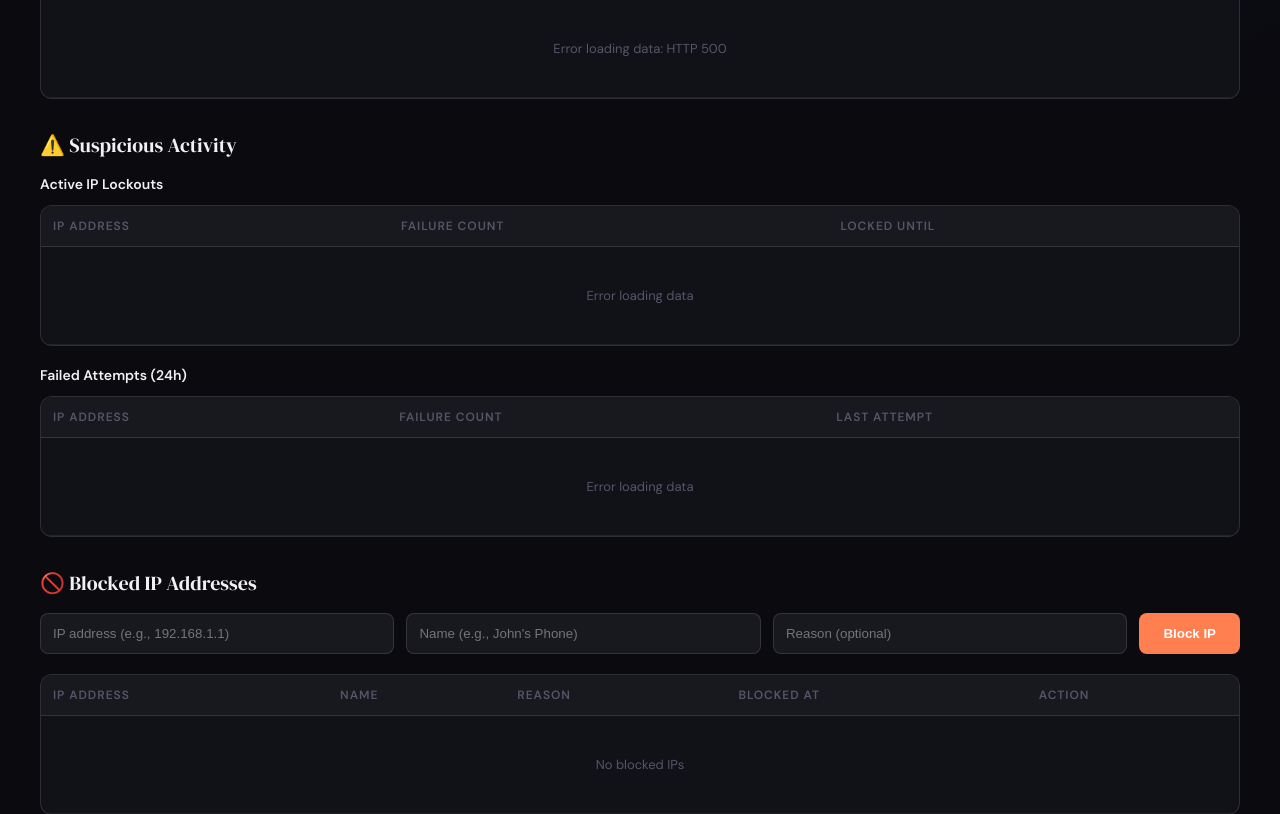
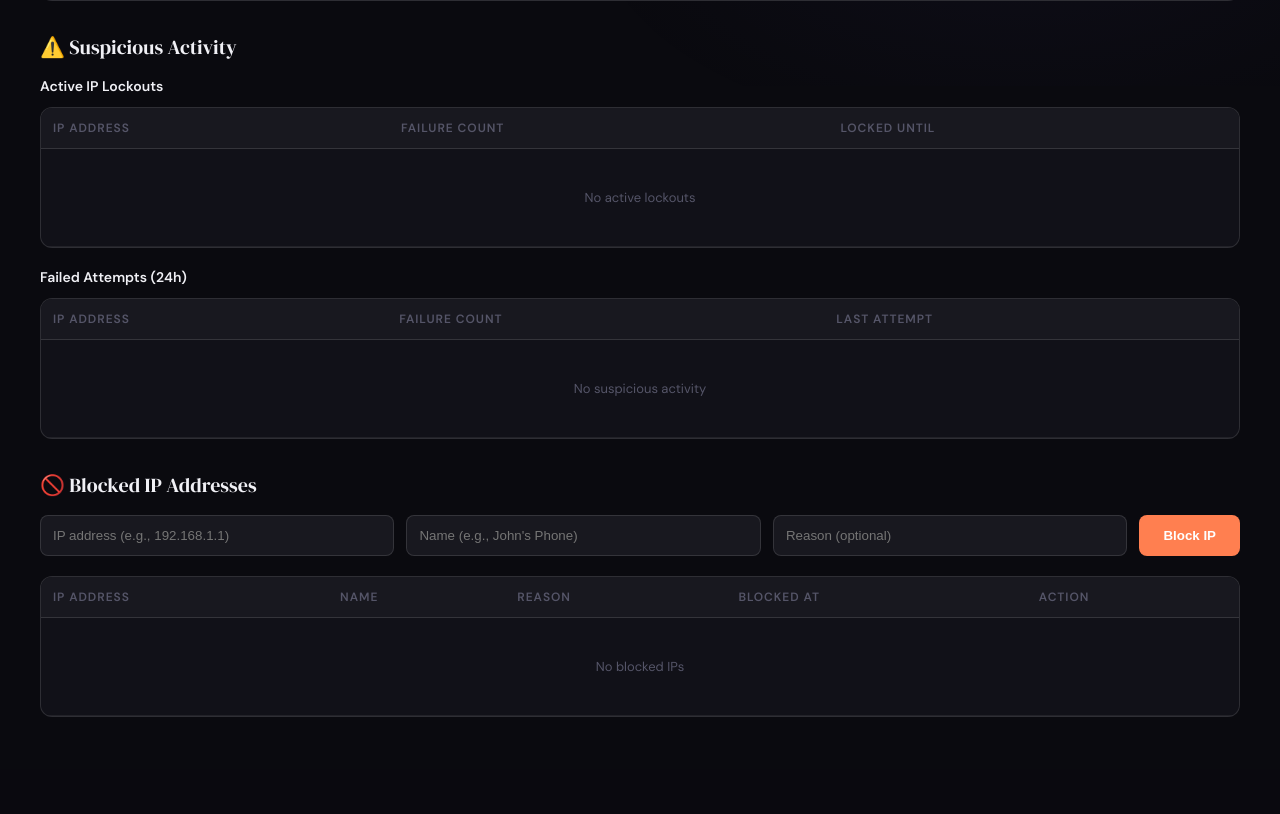
Before and after one commit to fthomas27/students-assistant, a Flask app: page /admin in a window 1280 px wide. Shown: the part 714-1528 px from the top of the page. After the commit the page ends 1431 px from the top, so only its background shows below. Run offline with Flask 3, Linux system fonts and the light colour scheme; the visitor is signed in with stand-in values (Sample User, id 1); data that the repository does not hold is empty; some libraries are stand-ins or nearby versions.

Commit message:
Revert "Fix: Improve admin data loading error handling and database connectio…"

```diff
--- a/app.py
+++ b/app.py
@@ -223,8 +223,6 @@
 
 def get_db():
     url = os.environ.get("DATABASE_URL", "")
-    if not url:
-        raise ValueError("DATABASE_URL environment variable not set")
     if url.startswith("postgres://"):
         url = url.replace("postgres://", "postgresql://", 1)
     return psycopg2.connect(url, cursor_factory=psycopg2.extras.RealDictCursor)
@@ -1635,12 +1633,9 @@
             r["attempted_at"] = r["attempted_at"].isoformat() if r["attempted_at"] else None
 
         return jsonify({"attempts": rows})
-    except (ValueError, psycopg2.OperationalError) as e:
-        log.warning(f"Database connection error in login attempts: {e}")
-        return jsonify({"error": "Database connection failed. Please check system configuration.", "attempts": []}), 500
     except Exception as e:
         log.exception("Error fetching login attempts")
-        return jsonify({"error": str(e), "attempts": []}), 500
+        return jsonify({"error": str(e)}), 500
 
 
 @app.route("/api/admin/suspicious-activity")
@@ -1677,12 +1672,9 @@
             "suspicious_ips": suspicious_ips,
             "active_lockouts": lockouts
         })
-    except (ValueError, psycopg2.OperationalError) as e:
-        log.warning(f"Database connection error in suspicious activity: {e}")
-        return jsonify({"error": "Database connection failed. Please check system configuration.", "suspicious_ips": [], "active_lockouts": []}), 500
     except Exception as e:
         log.exception("Error fetching suspicious activity")
-        return jsonify({"error": str(e), "suspicious_ips": [], "active_lockouts": []}), 500
+        return jsonify({"error": str(e)}), 500
 
 
 @app.route("/api/admin/claude-usage")
@@ -1718,7 +1710,7 @@
         })
     except Exception as e:
         log.exception("Error fetching Claude usage")
-        return jsonify({"error": str(e), "tokens_used": 0, "tokens_limit": 1000000, "percent_used": 0}), 500
+        return jsonify({"error": str(e), "tokens_used": 0, "tokens_limit": 1000000}), 500
 
 
 @app.route("/api/lockdown-status")
@@ -1804,12 +1796,9 @@
         return jsonify({
             "blocked_ips": [{"ip": row["ip_address"], "name": row["ip_name"], "blocked_at": row["blocked_at"].isoformat() if row["blocked_at"] else None, "reason": row["reason"]} for row in blocked]
         })
-    except (ValueError, psycopg2.OperationalError) as e:
-        log.warning(f"Database connection error in blocked IPs: {e}")
-        return jsonify({"error": "Database connection failed. Please check system configuration.", "blocked_ips": []}), 500
     except Exception as e:
         log.exception("Error getting blocked IPs")
-        return jsonify({"error": str(e), "blocked_ips": []}), 500
+        return jsonify({"error": str(e)}), 500
 
 
 @app.route("/api/admin/block-ip", methods=["POST"])
--- a/templates/admin.html
+++ b/templates/admin.html
@@ -407,14 +407,7 @@
       return r.json();
     })
     .then(data => {
-      if (data.error) {
-        console.error('API error in login attempts:', data.error);
-        var errorMsg = data.error.includes('Database') ? 'Database connection error - ' + data.error : data.error;
-        document.getElementById('login-tbody').innerHTML = '<tr><td colspan="6" class="empty-state">' + errorMsg + '</td></tr>';
-        return;
-      }
-
-      if (!data.attempts || data.attempts.length === 0) {
+      if (!data.attempts) {
         document.getElementById('login-tbody').innerHTML = '<tr><td colspan="6" class="empty-state">No login attempts found</td></tr>';
         return;
       }
@@ -448,7 +441,7 @@
     })
     .catch(e => {
       console.error('Error loading login attempts:', e);
-      var errorMsg = e.name === 'AbortError' ? 'Request timeout - server not responding' : 'Error loading data: ' + e.message;
+      var errorMsg = e.name === 'AbortError' ? 'Request timeout - server not responding' : 'Error loading data';
       document.getElementById('login-tbody').innerHTML = '<tr><td colspan="6" class="empty-state">' + errorMsg + '</td></tr>';
     });
 }
@@ -462,16 +455,6 @@
       return r.json();
     })
     .then(data => {
-      if (data.error) {
-        console.error('API error in suspicious activity:', data.error);
-        var errorMsg = data.error.includes('Database') ? 'Database connection error' : 'Error loading data';
-        document.getElementById('suspicious-tbody').innerHTML = '<tr><td colspan="3" class="empty-state">' + errorMsg + '</td></tr>';
-        document.getElementById('lockout-tbody').innerHTML = '<tr><td colspan="3" class="empty-state">' + errorMsg + '</td></tr>';
-        document.getElementById('suspicious-count').textContent = '0';
-        document.getElementById('lockout-count').textContent = '0';
-        return;
-      }
-
       if (!data.suspicious_ips || !data.active_lockouts) return;
 
       var suspiciousTbody = document.getElementById('suspicious-tbody');
@@ -514,11 +497,9 @@
     })
     .catch(e => {
       console.error('Error loading suspicious activity:', e);
-      var errorMsg = e.name === 'AbortError' ? 'Request timeout' : 'Error loading data';
+      var errorMsg = e.name === 'AbortError' ? 'Timeout' : 'Error loading data';
       document.getElementById('suspicious-tbody').innerHTML = '<tr><td colspan="3" class="empty-state">' + errorMsg + '</td></tr>';
       document.getElementById('lockout-tbody').innerHTML = '<tr><td colspan="3" class="empty-state">' + errorMsg + '</td></tr>';
-      document.getElementById('suspicious-count').textContent = '0';
-      document.getElementById('lockout-count').textContent = '0';
     });
 }
 
@@ -531,13 +512,6 @@
       return r.json();
     })
     .then(data => {
-      if (data.error && data.percent_used === undefined) {
-        console.error('API error in Claude usage:', data.error);
-        document.getElementById('tokens-percent').textContent = '0%';
-        document.getElementById('tokens-used').textContent = 'Database error';
-        return;
-      }
-
       var percent = data.percent_used || 0;
       document.getElementById('tokens-percent').textContent = percent.toFixed(2) + '%';
       document.getElementById('tokens-used').textContent = data.tokens_used.toLocaleString() + ' / ' + data.tokens_limit.toLocaleString() + ' tokens';
@@ -618,13 +592,6 @@
       return r.json();
     })
     .then(data => {
-      if (data.error) {
-        console.error('API error in blocked IPs:', data.error);
-        var errorMsg = data.error.includes('Database') ? 'Database connection error' : 'Error loading data';
-        document.getElementById('blocked-ips-tbody').innerHTML = '<tr><td colspan="5" class="empty-state">' + errorMsg + '</td></tr>';
-        return;
-      }
-
       var tbody = document.getElementById('blocked-ips-tbody');
       tbody.innerHTML = '';
 
```
